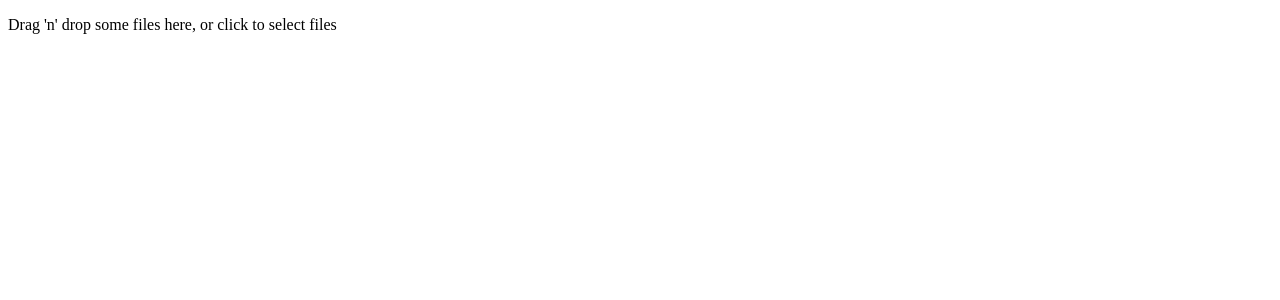
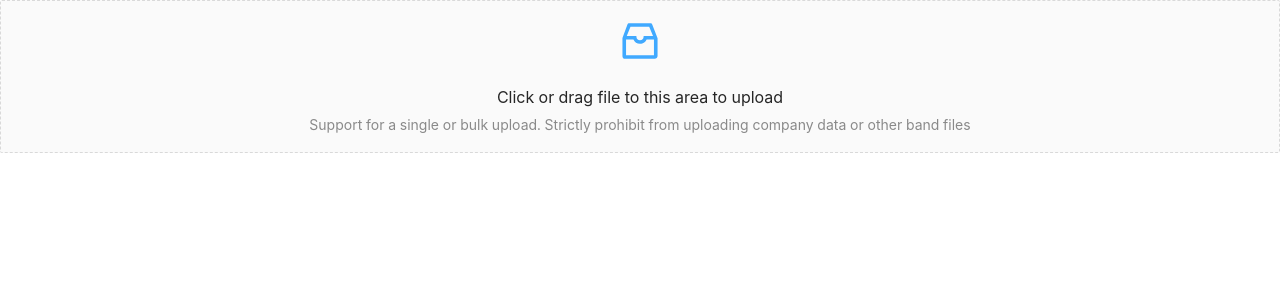
Before and after one commit to 33577/filmmakers, a React (Create React App) app: page / in a window 1280 px wide. Shown: the top 300 px of the page. Built offline with nearby package versions, Linux system fonts and the light colour scheme.

Commit message:
Remove dropzone and add dragger of Ant

```diff
--- a/package.json
+++ b/package.json
@@ -13,7 +13,6 @@
     "antd": "^4.3.3",
     "react": "^16.13.1",
     "react-dom": "^16.13.1",
-    "react-dropzone": "^11.0.1",
     "react-redux": "^7.2.0",
     "react-scripts": "3.4.1",
     "recharts": "^1.8.5",
--- /dev/null
+++ b/src/App.css
@@ -0,0 +1 @@
+@import '~antd/dist/antd.css';
--- a/src/App.tsx
+++ b/src/App.tsx
@@ -1,10 +1,11 @@
+import "./App.css";
 import React from 'react';
-import Dropzone from "./components/Dropzone";
+import Dragger from "./components/input/Dragger";
 
 function App() {
   return (
     <div className="App">
-      <Dropzone />
+      <Dragger />
     </div>
   );
 }
--- a/src/components/Dropzone/index.tsx
+++ /dev/null
@@ -1,20 +0,0 @@
-import React, {useCallback} from 'react'
-import {useDropzone} from 'react-dropzone'
-
-export default function Dropzone() {
-  const onDrop = useCallback(acceptedFiles => {
-    // Do something with the files
-  }, [])
-  const {getRootProps, getInputProps, isDragActive} = useDropzone({onDrop})
-
-  return (
-    <div {...getRootProps()}>
-      <input {...getInputProps()} />
-      {
-        isDragActive ?
-          <p>Drop the files here ...</p> :
-          <p>Drag 'n' drop some files here, or click to select files</p>
-      }
-    </div>
-  )
-}
--- /dev/null
+++ b/src/components/input/Dragger.tsx
@@ -0,0 +1,36 @@
+import React from 'react'
+import { Upload, message } from 'antd';
+import { InboxOutlined } from '@ant-design/icons';
+
+export default function Dragger() {
+  const props = {
+    name: 'file',
+    multiple: true,
+    action: 'https://www.mocky.io/v2/5cc8019d300000980a055e76',
+    onChange(info: any) {
+      const { status } = info.file;
+      if (status !== 'uploading') {
+        console.log(info.file, info.fileList);
+      }
+      if (status === 'done') {
+        message.success(`${info.file.name} file uploaded successfully.`);
+      } else if (status === 'error') {
+        message.error(`${info.file.name} file upload failed.`);
+      }
+    },
+  };
+  const { Dragger } = Upload;
+
+  return (
+    <Dragger {...props}>
+        <p className="ant-upload-drag-icon">
+            <InboxOutlined />
+        </p>
+        <p className="ant-upload-text">Click or drag file to this area to upload</p>
+        <p className="ant-upload-hint">
+            Support for a single or bulk upload. Strictly prohibit from uploading company data or other
+            band files
+        </p>
+    </Dragger>
+  )
+}
```
Also changed, not shown: 1 other file (tests, documents, lock files or other folders).
